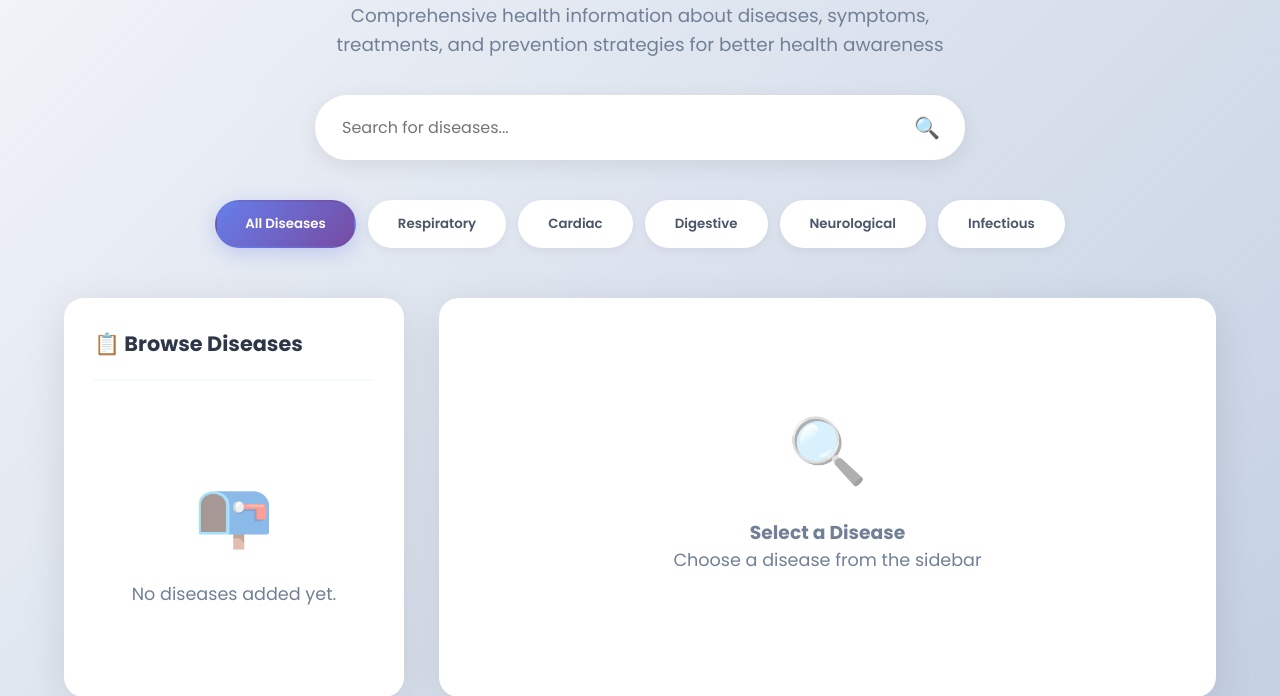
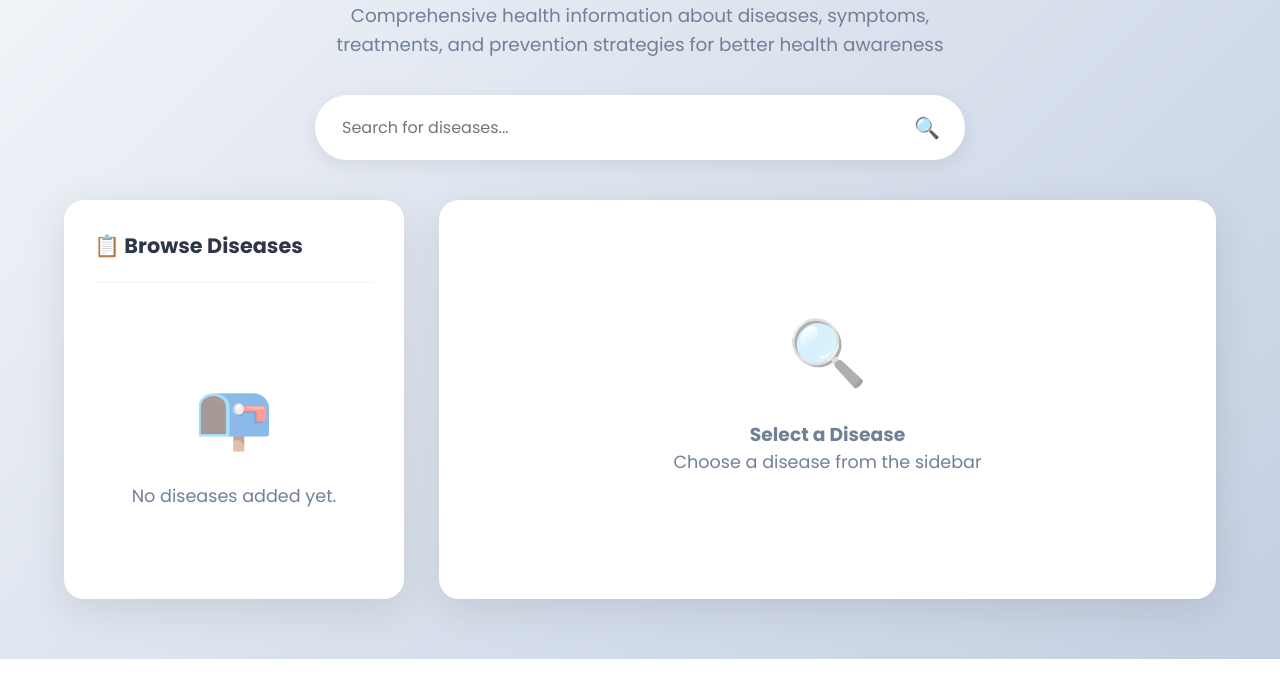
Before and after one commit to Kasturi-1811/AIChatbot_Disease, a Django app: page /en/diseases/ in a window 1280 px wide. Shown: the part 217-913 px from the top of the page. After the commit the page ends 876 px from the top, so only its background shows below. Run offline with Django 5.2, Linux system fonts and the light colour scheme; the visitor is signed in with stand-in values (Sample User, id 1); data that the repository does not hold is empty; parts of the project's set-up code (start-up, migrations or seed data) failed here and were passed over.

Commit message:
changed files

```diff
--- a/apps/diseases/templates/diseases/diseases.html
+++ b/apps/diseases/templates/diseases/diseases.html
@@ -128,14 +128,7 @@
             <input type="text" class="search-input" placeholder="{% trans 'Search for diseases...' %}" id="searchInput">
             <span class="search-icon">🔍</span>
         </div>
-        <div class="filter-tabs">
-            <button class="filter-tab active" data-category="all">{% trans "All Diseases" %}</button>
-            <button class="filter-tab" data-category="respiratory">{% trans "Respiratory" %}</button>
-            <button class="filter-tab" data-category="cardiac">{% trans "Cardiac" %}</button>
-            <button class="filter-tab" data-category="digestive">{% trans "Digestive" %}</button>
-            <button class="filter-tab" data-category="neurological">{% trans "Neurological" %}</button>
-            <button class="filter-tab" data-category="infectious">{% trans "Infectious" %}</button>
-        </div>
+
     </div>
 
     <div class="main-container">
@@ -150,15 +143,14 @@
                 <li class="disease-item"
                     data-name="{{ disease|get_lang_field:'name' }}"
                     data-category="{{ disease.category }}"
-                    data-body="{{ disease|get_lang_field:'body_system' }}"
+
                     data-severity="{{ disease.severity }}"
                     data-causes="{{ disease|get_lang_field:'causes' }}"
                     data-symptoms="{{ disease|get_lang_field:'symptoms' }}"
                     data-treatment="{{ disease|get_lang_field:'treatment' }}"
                     data-prevention="{{ disease|get_lang_field:'prevention' }}"
                     data-home="{{ disease|get_lang_field:'home_remedies' }}"
-                    data-specialist="{{ disease|get_lang_field:'specialist_required' }}"
-                    data-phone="{{ disease.hospital_phone }}">
+                    >
                     <span class="disease-icon">🦠</span>
                     <span class="disease-name">{{ disease|get_lang_field:'name' }}</span>
                 </li>
```
